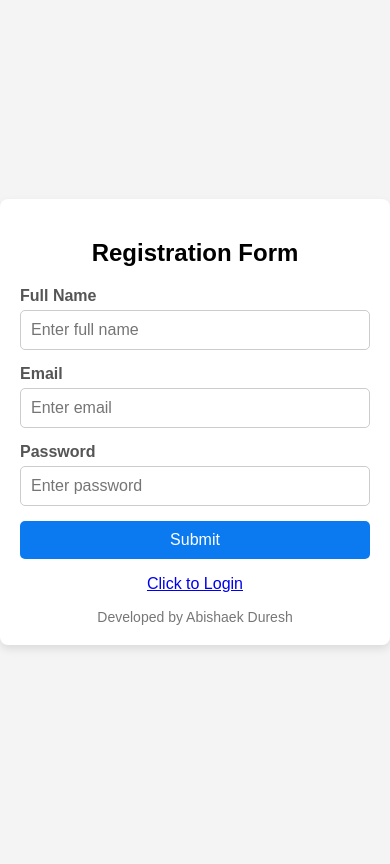
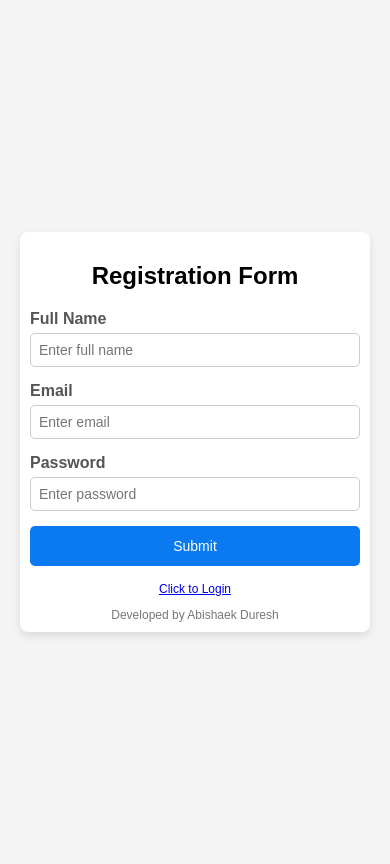
Before and after one commit to abishaekduresh/Simple-Login-Register-Core-PHP, a PHP site: page /register.php in a window 390 px wide. Before the commit the page ends 649 px from the top, so only its background shows below. Run offline with PHP 8.4, Linux system fonts and the light colour scheme.

Commit message:
Updated CSS styles

```diff
--- a/assets/css/styles.css
+++ b/assets/css/styles.css
@@ -11,6 +11,7 @@ body {
 
 .container {
   background: #fff;
+  margin: 0 auto;
   padding: 20px;
   border-radius: 8px;
   box-shadow: 0 4px 8px rgba(0, 0, 0, 0.1);
@@ -96,3 +97,52 @@ body {
   font-size: 14px;
   color: #777;
 }
+
+/* Mobile responsiveness */
+@media (max-width: 768px) {
+  body {
+    padding: 10px;
+  }
+
+  .container {
+    padding: 15px;
+    margin: 10px;
+    max-width: 100%;
+  }
+
+  .form-group input {
+    font-size: 14px;
+  }
+
+  .form-button button {
+    font-size: 14px;
+    padding: 12px;
+  }
+
+  #footer,
+  #developer {
+    font-size: 12px;
+  }
+}
+
+/* Extra small devices (phones) */
+@media (max-width: 480px) {
+  .container {
+    padding: 10px;
+  }
+
+  .form-group input {
+    font-size: 14px;
+    padding: 8px;
+  }
+
+  .form-button button {
+    font-size: 14px;
+    padding: 12px;
+  }
+
+  #footer,
+  #developer {
+    font-size: 12px;
+  }
+}
```
